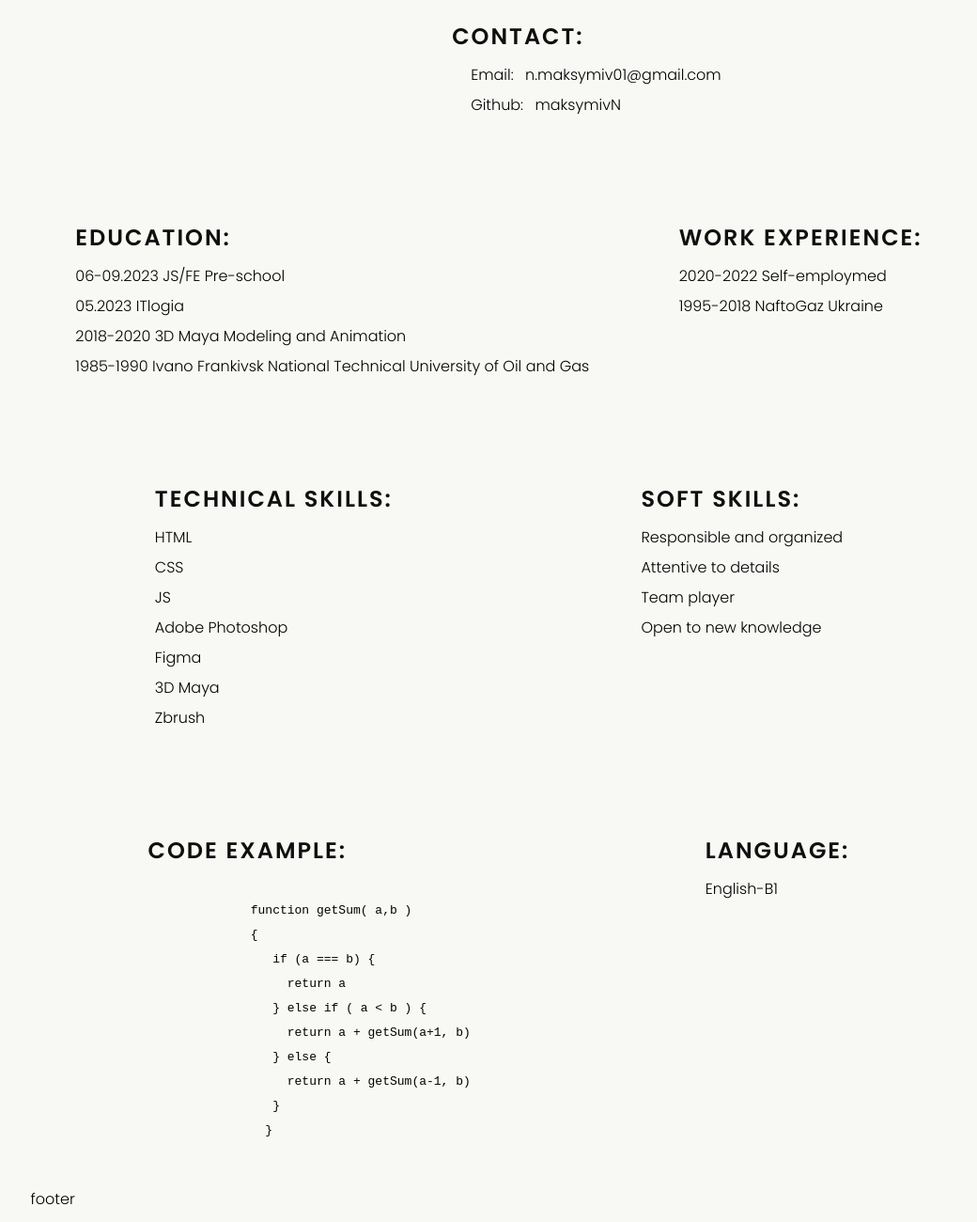
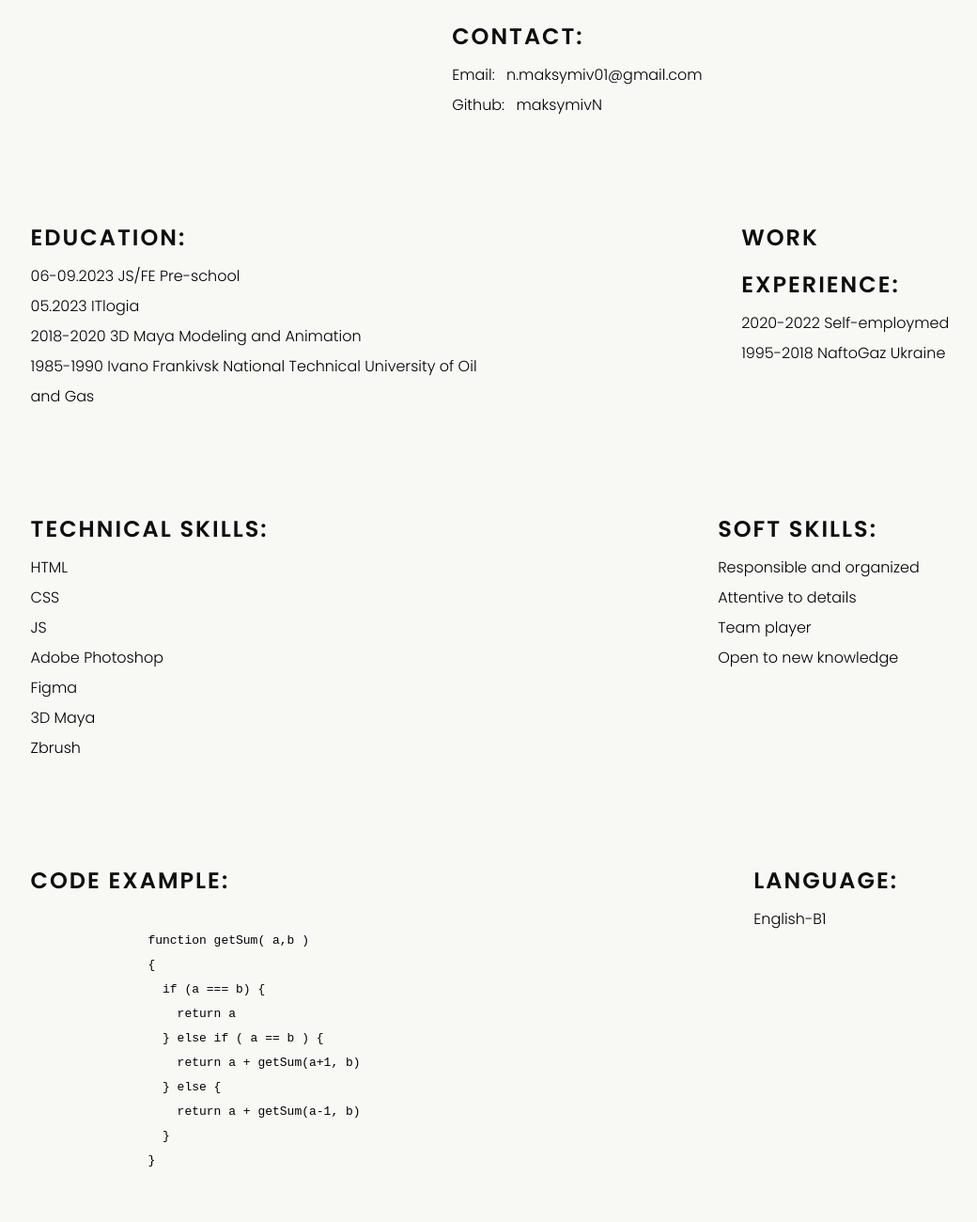
Before and after one commit to maksymivN/rsschool-cv, a plain HTML site: page index.html in a window 1280 px wide. Shown: the part 436-1736 px from the top of the page at 94% size, without its empty margins (109-1149 px from the left). Drawn offline with Linux system fonts and the light colour scheme; files whose address does not match are found by name.

Commit message:
fix: change position section

```diff
--- a/index.html
+++ b/index.html
@@ -14,10 +14,10 @@
         <ul class="nav-list">
           <li class="nav-item"><a href="#contact" class="nav-link">Contact</a></li>
           <li class="nav-item"><a href="#education" class="nav-link">Education</a></li>
-          <li class="nav-item"><a href="#technical skills" class="nav-link">Technical Skills</a></li>
-          <li class="nav-item"><a href="#work experience" class="nav-link">Work Experience</a></li>
-          <li class="nav-item"><a href="#soft skills" class="nav-link">Soft Skills</a></li>
-          <li class="nav-item"><a href="#code example" class="nav-link">Code Example</a></li>
+          <li class="nav-item"><a href="#technical-skills" class="nav-link">Technical Skills</a></li>
+          <li class="nav-item"><a href="#work-experience" class="nav-link">Work Experience</a></li>
+          <li class="nav-item"><a href="#soft-skills" class="nav-link">Soft Skills</a></li>
+          <li class="nav-item"><a href="#code-example" class="nav-link">Code Example</a></li>
           <li class="nav-item"><a href="#language" class="nav-link">Language</a></li>
         </ul>
       </nav>
@@ -57,7 +57,7 @@
             </ul>
           </nav>
         </section>
-        <section class="work-experience" id="work experience">
+        <section class="work-experience" id="work-experience">
           <h2 class="main__title work-title">work experience:</h2>
           <nav class="work-nav">
             <ul class="work-list">
@@ -68,7 +68,7 @@
         </section>
       </div>
       <div class="section__general skills">
-        <section class="technical-skills" id="technical skills">
+        <section class="technical-skills" id="technical-skills">
           <h2 class="main__title">technical skills:</h2>
           <nav class="tech-skill-nav">
             <ul class="tech-skill-list">
@@ -82,7 +82,7 @@
             </ul>
           </nav>
         </section>
-        <section class="soft-skills" id="soft skills">
+        <section class="soft-skills" id="soft-skills">
           <h2 class="main__title">soft skills:</h2>
           <nav class="soft-skill-nav">
             <ul class="soft-skill-list">
@@ -95,15 +95,16 @@
         </section>
       </div>
       <div class="section__general code-lang">
-        <section class="code-example" id="code example">
+        <section class="code-example" id="code-example">
           <h2 class="main__title">code example:</h2>
+          <div class="code">
             <pre class="pre">
               <code>
                 function getSum( a,b )
                 {
                   if (a === b) {
                     return a
-                 } else if ( a < b ) {
+                  } else if ( a == b ) {
                     return a + getSum(a+1, b)
                   } else {
                     return a + getSum(a-1, b)
@@ -111,6 +112,7 @@
                 }
               </code>
             </pre>
+          </div>
         </section>
         <section class="language" id="language">
           <h2 class="main__title">language:</h2>
@@ -118,7 +120,7 @@
         </section>
       </div>
     </main>
-    <footer class="footer">footer</footer>
+    <footer class="footer"></footer>
   </div>
   <script src="index.js"></script>
 </body>
--- a/style.css/style.css
+++ b/style.css/style.css
@@ -106,7 +106,7 @@ body {
 }
 .section__general {
   display: flex;
-  justify-content: space-around;
+  /* justify-content: space-around; */
   line-height: 2;
 }
 .section__general:not(:last-child){
@@ -172,7 +172,6 @@ a:hover {
   margin-bottom: 100px;
 }
 .contact-list {
-  padding-left: 20px;
 }
 .contact-link {
   line-height: 2;
@@ -181,3 +180,27 @@ a:hover {
 }
 
 /* --education-work-- */
+
+.education-work {}
+.work-experience {
+  margin-left: 25%;
+}
+
+/* --skills-- */
+
+.soft-skills {
+  margin-left: 48%;
+}
+
+/* --code-lang-- */
+
+.code {
+}
+.pre {
+
+}
+.code-section {
+}
+.language {
+  margin-left: 42%;
+}
```
Lines whose indentation alone changed are shown as unchanged.
